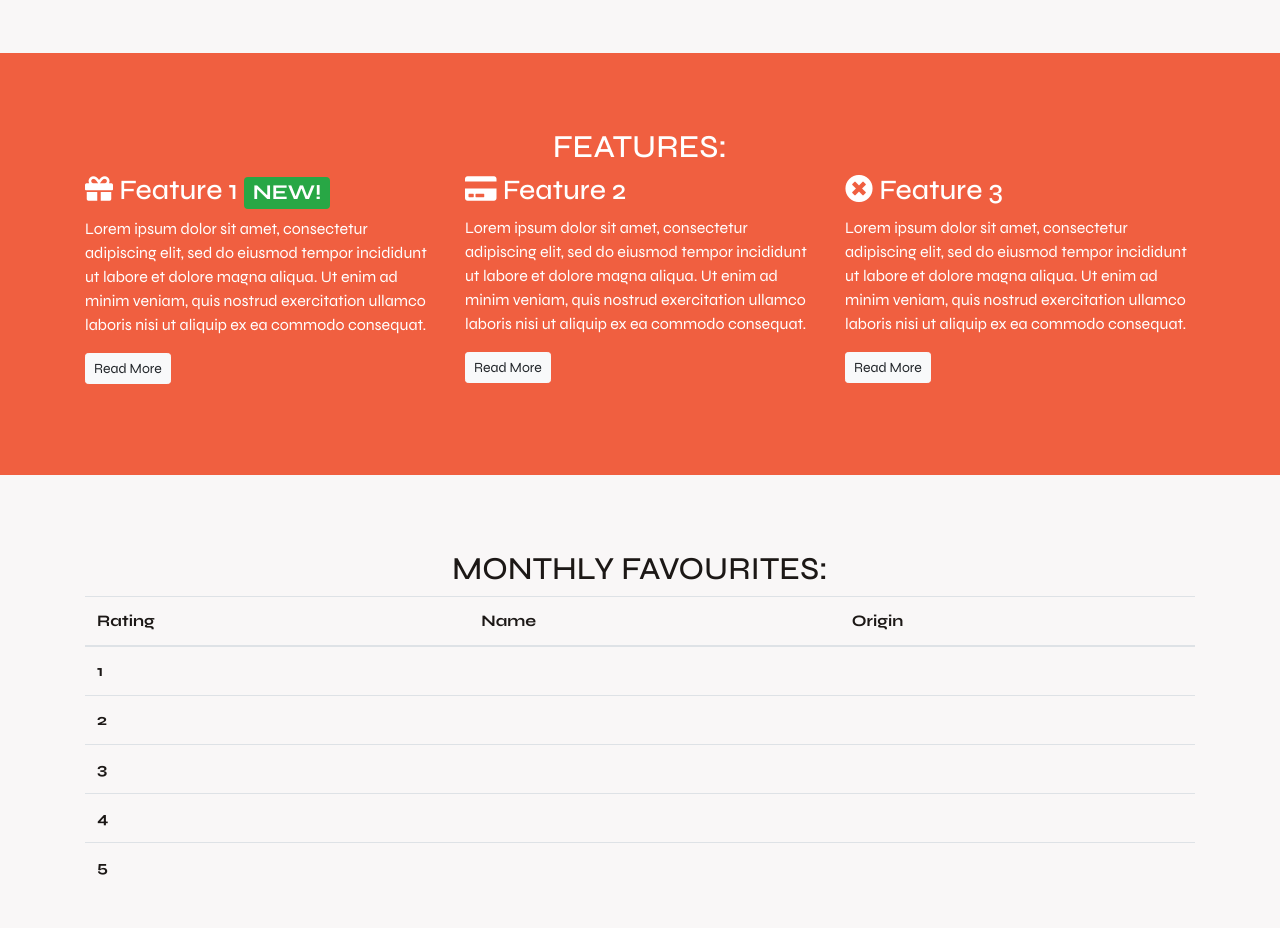
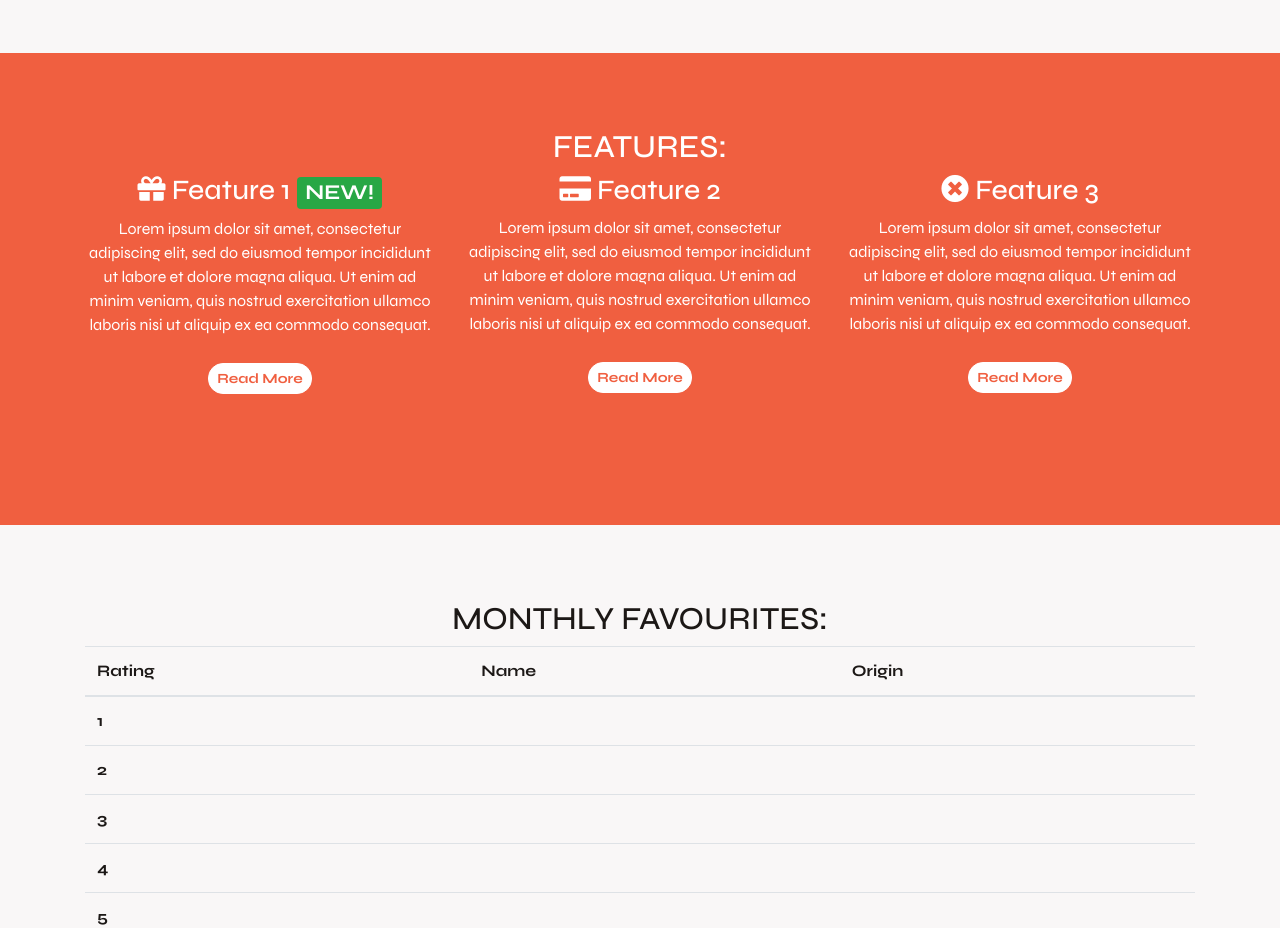
Before and after one commit to YasmineBB/project_landing_page, a plain HTML site: page index.html in a window 1280 px wide. Shown: the part 1020-1948 px from the top of the page. Drawn offline with nearby package versions, Linux system fonts and the light colour scheme.

Commit message:
Style features buttons

```diff
--- a/assets/css/style.css
+++ b/assets/css/style.css
@@ -196,6 +196,32 @@ body {
 
 .features_container {}
 
+.features {
+    text-align: center;
+    margin-bottom: 40px;
+}
+
+.features i {
+    margin: 20px 0;
+}
+
+.features .btn {
+    background-color: white;
+    border-color: white;
+    border-radius: 15px;
+    min-width: 100px;
+    font-weight: bold;
+    margin-top: 10px;
+    color: #f05f40;
+}
+
+.features .btn:hover {
+    background-color: #e9dbd7;
+    border-color: #e9dbd7;
+    color: #df4929;
+}
+
+
 /* Monthly Favourites */
 
 .monthly_favourites_container {}
```
